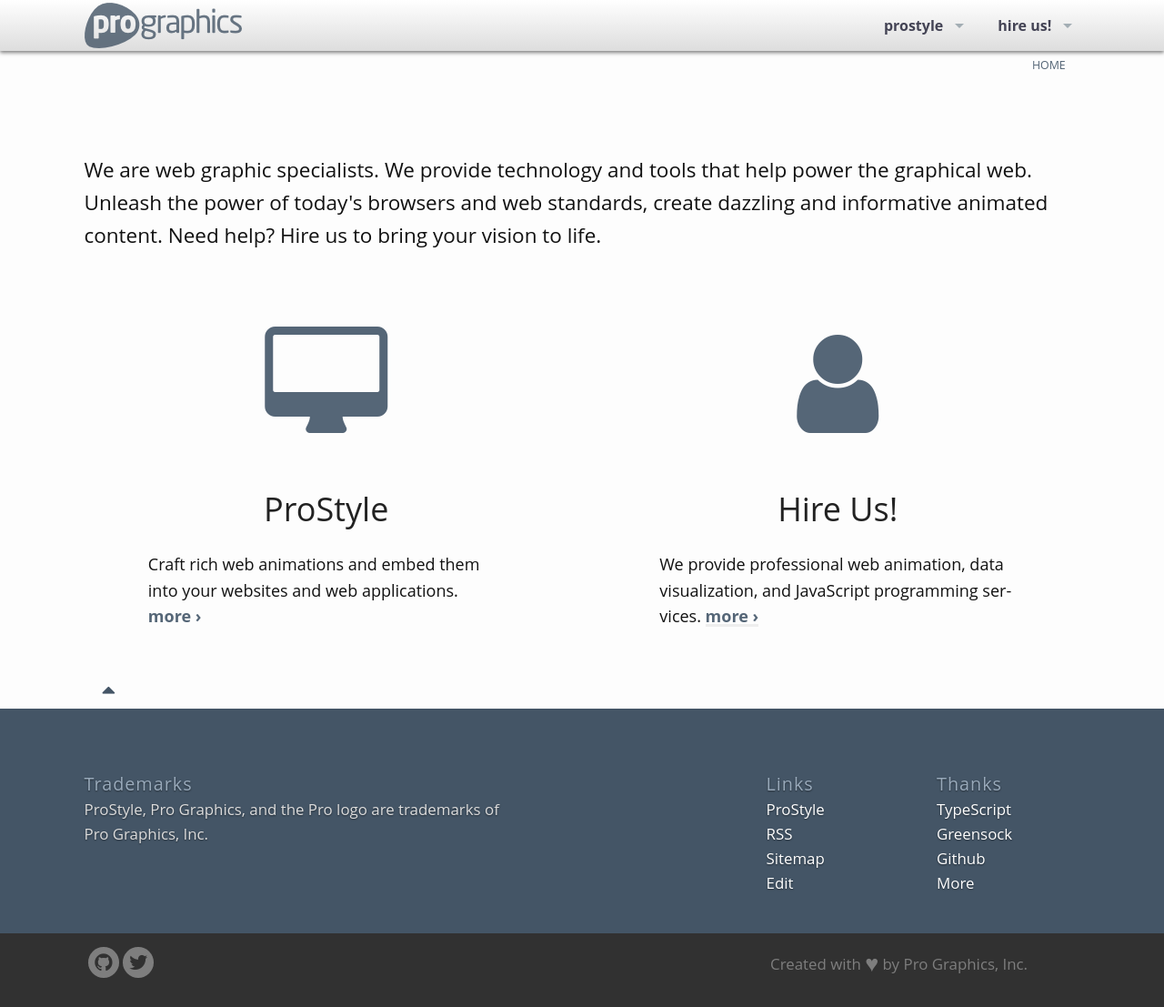
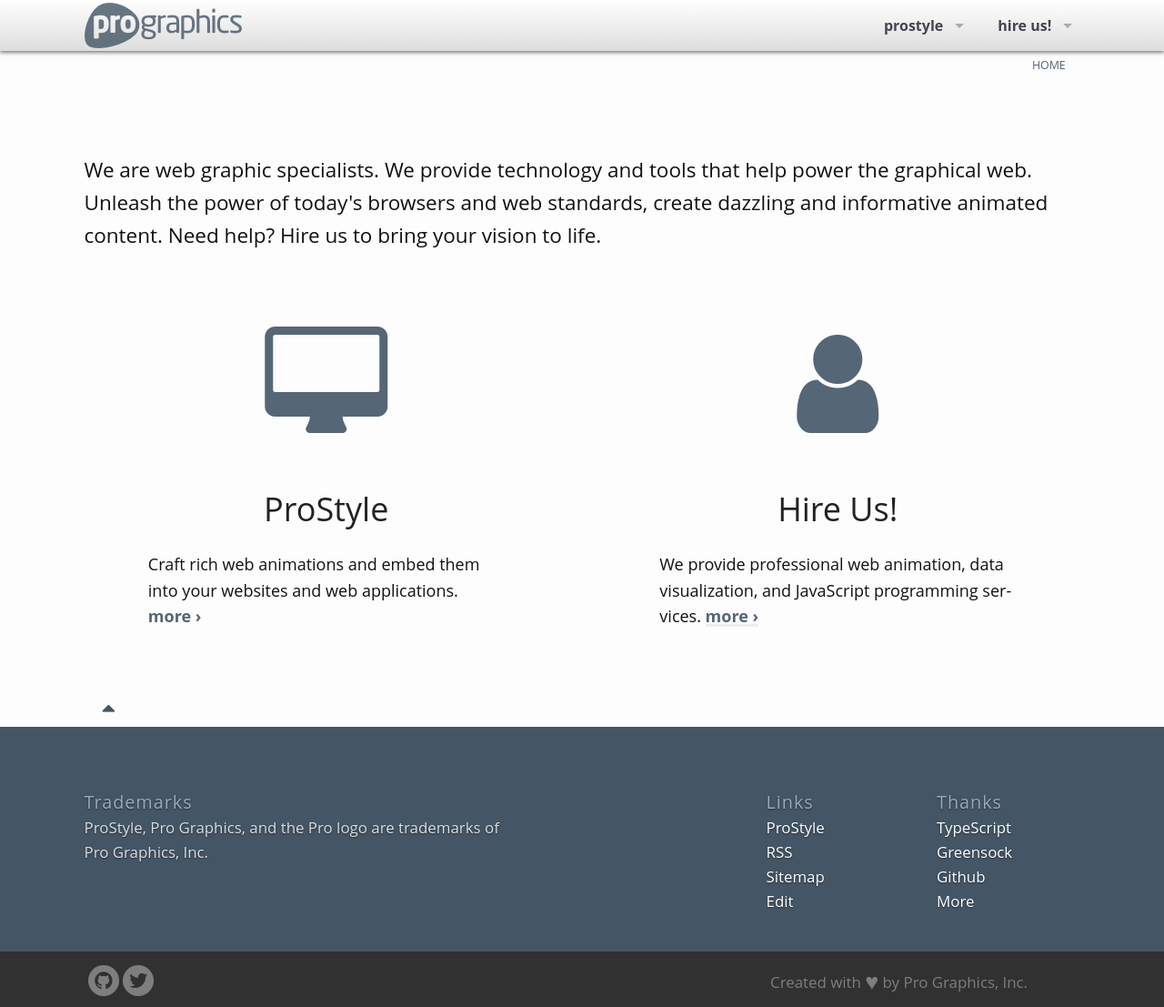
Before and after one commit to ProGraphics/prographics.github.io, a Jekyll site: the page built from index.md, in a window 1280 px wide. Shown: the whole page at 91% size. Built offline with Jekyll 4.4.1, drawn with Linux system fonts in a browser that asks for light colours; nearby versions of some CDN libraries.

Commit message:
Remove old search css

```diff
--- a/_sass/_07_layout.scss
+++ b/_sass/_07_layout.scss
@@ -39,16 +39,6 @@ body.video cite a, { color: #fff; }
 body.video cite a:visited, { color: #fff; }
 body.video cite { color: #fff; }
 
-
-
-
-/* Search
-------------------------------------------------------------------- */
-
-#search {
-    padding: 20px 0 0 0;
-    background: $ci-4;
-}
 
 
 
@@ -236,7 +226,7 @@ body.video cite { color: #fff; }
 ------------------------------------------------------------------- */
 
 #up-to-top {
-    padding: 20px 0 0 0;
+    padding: 40px 0 0 0;
 }
 #up-to-top a {
     font-size: 24px;
```
